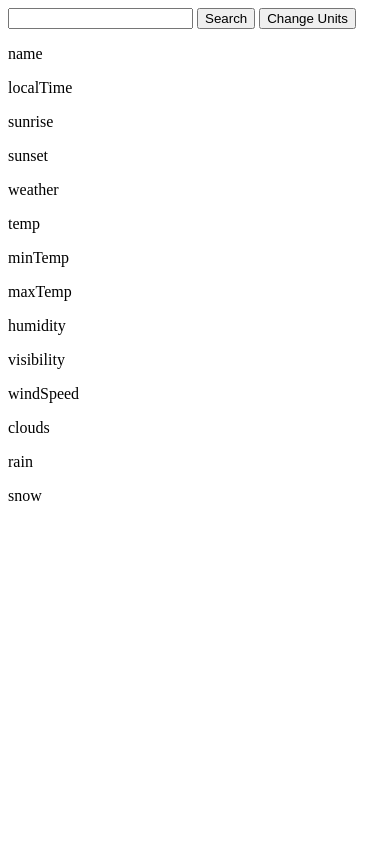
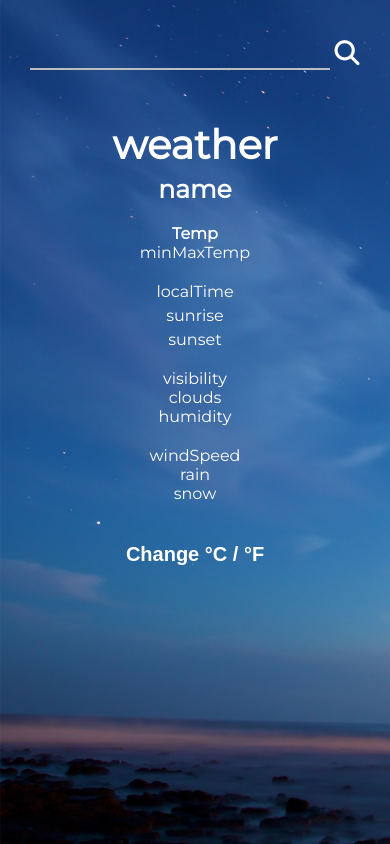
Before and after one commit to Pafestivo/weather-app, a website built with webpack: page dist/index.html in a window 390 px wide. Built offline with Linux system fonts and the light colour scheme; no server answers.

Commit message:
Mobile design complete

```diff
--- a/src/index.js
+++ b/src/index.js
@@ -1,14 +1,22 @@
 import getData from "./scripts/API";
-
+import './styles/style.css';
+import './styles/main.css';
+import './styles/light-theme.css';
 
 
 let units = 'metric'
 getData('ukraine', units);
 
+const form = document.querySelector('form')
 const givenLocation = document.getElementById('location')
 const searchLocation = document.getElementById('search')
 const changeUnits = document.getElementById('changeUnits')
 const cityName = document.getElementById('name')
+
+form.addEventListener('submit', (e) => {
+  e.preventDefault()
+  getData(givenLocation.value, units)
+})
 
 searchLocation.addEventListener('click', () => {
   getData(givenLocation.value, units)
--- a/src/scripts/API.js
+++ b/src/scripts/API.js
@@ -17,22 +17,22 @@ function processData(data, units) {
   let degree
   let speed
   if(units === 'metric') {
-    degree = 'C'
+    degree = ' °C'
     speed = '(M/S)'
   } else {
-    degree = 'F'
-    speed = '(M/H)'
+    degree = ' °F'
+    speed = '(Mile/H)'
   }
+
   const name = data.name
-
   const weather = data.weather[0].description
-  const temp = `${data.main.temp}${degree}`
+  const temp = `${data.main.temp.toFixed(1)}${degree}`
   const humidity = `${data.main.humidity}%`
-  const minTemp = `${data.main.temp_min}${degree}`
-  const maxTemp = `${data.main.temp_max}${degree}`
+  const minTemp = `${data.main.temp_min.toFixed(1)}${degree}`
+  const maxTemp = `${data.main.temp_max.toFixed(1)}${degree}`
   const windSpeed = `${data.wind.speed}${speed}`
   const clouds = `${data.clouds.all}%`
-  let visibility = `${data.visibility}(K/M)`
+  let visibility = `${data.visibility}(KM)`
   let country = '-'
   let rain = '-'
   let snow = '-'
@@ -52,38 +52,6 @@ function processData(data, units) {
   return {name, country, localTime, sunrise, sunset, weather, temp, humidity, minTemp, maxTemp, visibility, windSpeed, clouds, rain, snow}
 }
 
-function display(dataObject) {
-  const name = document.getElementById('name')
-  const localTime = document.getElementById('localTime')
-  const sunrise = document.getElementById('sunrise')
-  const sunset = document.getElementById('sunset')
-  const weather = document.getElementById('weather')
-  const temp = document.getElementById('temp')
-  const humidity = document.getElementById('humidity')
-  const minTemp = document.getElementById('minTemp')
-  const maxTemp = document.getElementById('maxTemp')
-  const visibility = document.getElementById('visibility')
-  const windSpeed = document.getElementById('windSpeed')
-  const clouds = document.getElementById('clouds')
-  const rain = document.getElementById('rain')
-  const snow = document.getElementById('snow')
-
-  name.textContent = `City Name: ${dataObject.name} (${dataObject.country})`
-  localTime.textContent = `Local Time: ${dataObject.localTime}`
-  sunrise.textContent = `Sunrise: ${dataObject.sunrise}`
-  sunset.textContent = `Sunset: ${dataObject.sunset}`
-  weather.textContent = `Weather: ${dataObject.weather}`
-  temp.textContent = `Temperature: ${dataObject.temp}`
-  maxTemp.textContent = `Highest: ${dataObject.maxTemp}`
-  minTemp.textContent = `Lowest: ${dataObject.minTemp}`
-  humidity.textContent = `Humidity: ${dataObject.humidity}`
-  visibility.textContent = `Visibility: ${dataObject.visibility}`
-  windSpeed.textContent = `Wind Speed: ${dataObject.windSpeed}`
-  clouds.textContent = `Clouds: ${dataObject.clouds}`
-  rain.textContent = `Rain: ${dataObject.rain}`
-  snow.textContent = `Snow: ${dataObject.snow}`
-}
-
 function convertToLocalTime(timezone, time) {
   let localTime
   if(time) localTime = new Date(time * 1000).getTime() // if given time convert it to local time
@@ -99,6 +67,36 @@ function convertToLocalTime(timezone, time) {
   return `${hours.slice(-2)}:${minutes.slice(-2)}`
 }
 
+function display(dataObject) {
+  const name = document.getElementById('name')
+  const localTime = document.getElementById('localTime')
+  const temp = document.getElementById('temp')
+  const sunrise = document.getElementById('sunrise')
+  const sunset = document.getElementById('sunset')
+  const weather = document.getElementById('weather')
+  const humidity = document.getElementById('humidity')
+  const minMaxTemp = document.getElementById('minMaxTemp')
+  const visibility = document.getElementById('visibility')
+  const windSpeed = document.getElementById('windSpeed')
+  const clouds = document.getElementById('clouds')
+  const rain = document.getElementById('rain')
+  const snow = document.getElementById('snow')
+
+  name.textContent = `${dataObject.name} (${dataObject.country})`
+  localTime.textContent = `Local Time: ${dataObject.localTime}`
+  temp.textContent = `Currently ${dataObject.temp}`
+  sunrise.textContent = `Sunrise: ${dataObject.sunrise}`
+  sunset.textContent = `Sunset: ${dataObject.sunset}`
+  weather.textContent = dataObject.weather
+  minMaxTemp.textContent = `( Low: ${dataObject.minTemp}, High: ${dataObject.maxTemp} )`
+  humidity.textContent = `Humidity: ${dataObject.humidity}`
+  visibility.textContent = `Visibility: ${dataObject.visibility}`
+  windSpeed.textContent = `Wind: ${dataObject.windSpeed}`
+  clouds.textContent = `Clouds: ${dataObject.clouds}`
+  rain.textContent = `Rain: ${dataObject.rain}`
+  snow.textContent = `Snow: ${dataObject.snow}`
+}
+
 function handleError(data) {
   console.log(`Error: ${data.message}`);
 }
--- /dev/null
+++ b/src/styles/dark-theme.css
@@ -0,0 +1,4 @@
+body {
+  background-image: url(../images/night-sky.jpg);
+
+}
--- /dev/null
+++ b/src/styles/light-theme.css
@@ -0,0 +1,3 @@
+body {
+  background-image: url(../images/day-sky.jpg);
+}
--- /dev/null
+++ b/src/styles/main.css
@@ -0,0 +1,82 @@
+body {
+  background-attachment: fixed;
+  background-size: cover;
+  color: white;
+}
+
+.search-box {
+  display: flex;
+  width: max-content;
+  margin: 40px auto;
+  column-gap: 10px;
+  overflow-y: visible;
+}
+
+.search-box input[type='text'] {
+  height: 30px;
+  width: 300px;
+  background-color: transparent;
+  border: none;
+  border-bottom: 2px solid rgb(189, 189, 189);
+  font-size: 30px;
+  color: white;
+  padding: 0 0 5px 5px;
+}
+
+.search-box input[type='text']:focus {
+  outline: none;
+}
+
+.search-box i {
+  font-size: 25px;
+  cursor: pointer;
+}
+
+.details {
+  margin: 20px auto;
+  width: max-content;
+  padding: 10px;
+  display: grid;
+  row-gap: 20px;
+  column-gap: 20px;
+  text-align: center;
+}
+
+.title {
+  display: flex;
+  flex-direction: column;
+  row-gap: 5px;
+}
+
+#weather {
+  font-size: 40px;
+  font-weight: bold;
+}
+
+#name {
+  font-size:25px;
+  font-weight: bold;
+}
+
+#temp {
+  font-weight: bold;
+  text-align: center;
+}
+
+.local-times {
+  display: flex;
+  flex-direction: column;
+  row-gap: 5px;
+}
+
+button {
+  display: block;
+  border: none;
+  padding: 10px;
+  color: white;
+  background-color: transparent;
+  font-weight: bold;
+  font-size: 20px;
+  cursor: pointer;
+  margin:0 auto;
+}
--- /dev/null
+++ b/src/styles/style.css
@@ -0,0 +1,19 @@
+* {
+  padding: 0;
+  margin: 0;
+  box-sizing: border-box;
+}
+
+/* montserrat-regular - latin */
+@font-face {
+  font-display: swap; /* Check https://developer.mozilla.org/en-US/docs/Web/CSS/@font-face/font-display for other options. */
+  font-family: 'Montserrat';
+  font-style: normal;
+  font-weight: 400;
+  src: url('../fonts/montserrat-v25-latin-regular.woff2') format('woff2'), /* Chrome 36+, Opera 23+, Firefox 39+ */
+       url('../fonts/montserrat-v25-latin-regular.woff') format('woff'); /* Chrome 5+, Firefox 3.6+, IE 9+, Safari 5.1+ */
+}
+
+body {
+  font-family: 'Montserrat', 'serif';
+}
```
Also changed, not shown: dist/fonts/montserrat-v25-latin-regular.woff (added), dist/fonts/montserrat-v25-latin-regular.woff2 (added), dist/images/day-sky.jpg (added), dist/images/night-sky.jpg (added), dist/index.html, dist/main.js, src/fonts/montserrat-v25-latin-regular.woff (added), src/fonts/montserrat-v25-latin-regular.woff2 (added), src/images/day-sky.jpg (added), src/images/night-sky.jpg (added).
